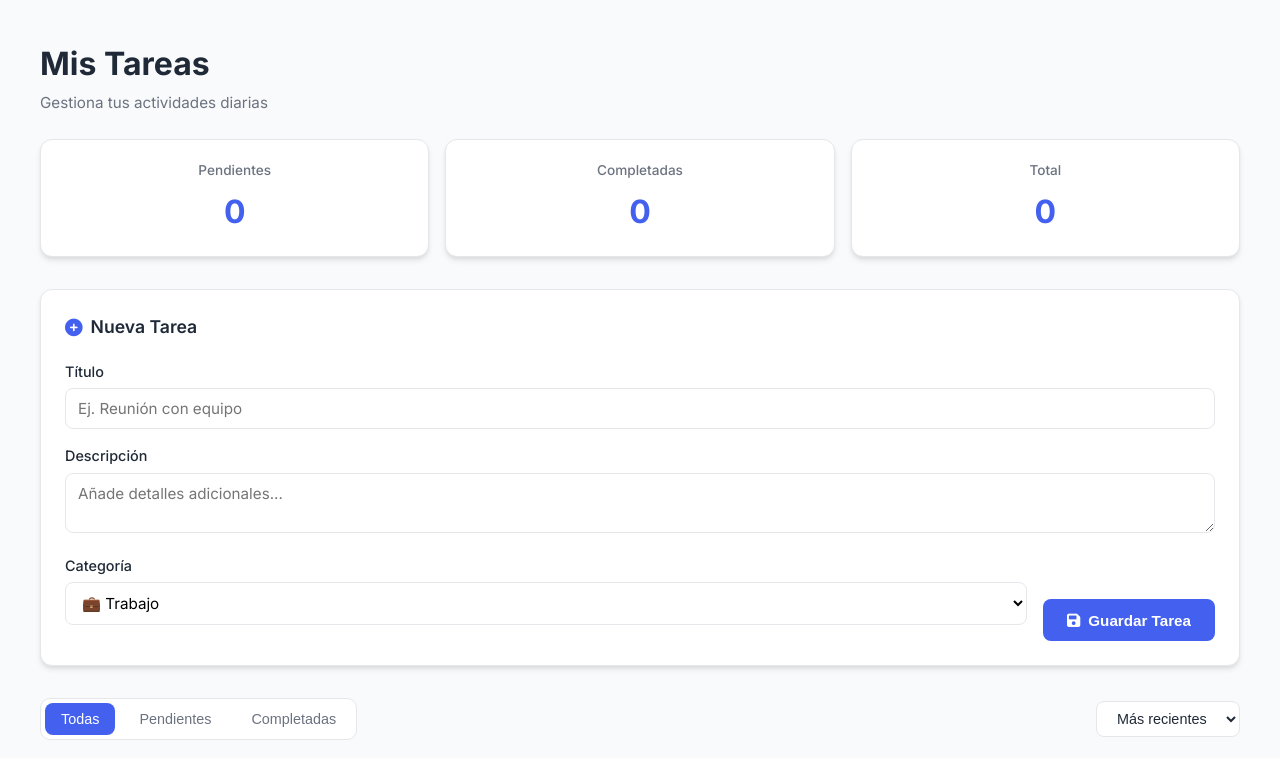
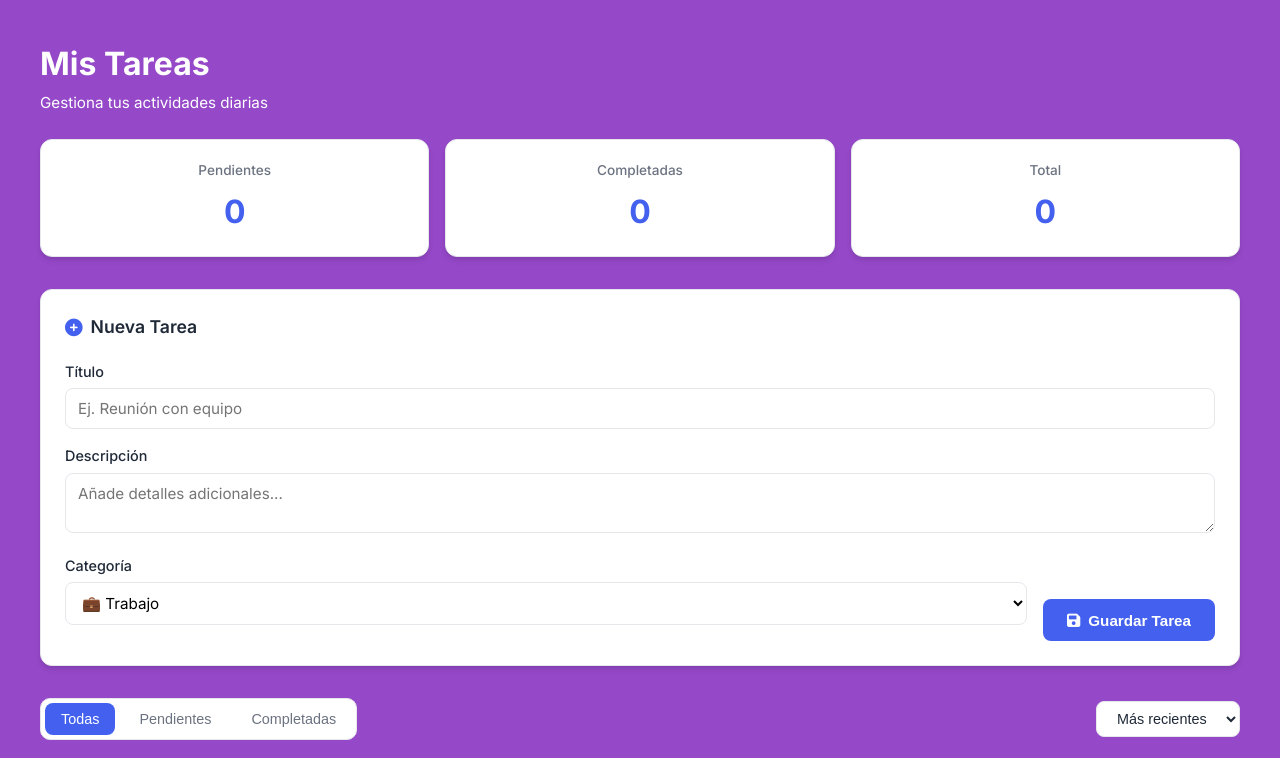
Before and after one commit to ztourkmani/gestor-de-tareas, a website: page index.html in a window 1280 px wide. Shown: the top 758 px of the page. Drawn offline with Linux system fonts and the light colour scheme; no server answers.

Commit message:
Cambio del color de fondo, y de letras

```diff
--- a/css/style.css
+++ b/css/style.css
@@ -37,11 +37,13 @@ body {
     justify-content: center;
 }
 
+body{
+    background: rgb(149, 72, 200);
+}
 .container {
     max-width: 1200px;
     width: 100%;
 }
-
 
 .header {
     margin-bottom: 24px;
@@ -50,12 +52,12 @@ body {
 .header h1 {
     font-size: 2rem;
     font-weight: 700;
-    color: var(--text-dark);
+    color: white;
     margin-bottom: 4px;
 }
 
 .subtitle {
-    color: var(--text-muted);
+    color: white;
     font-size: 0.95rem;
 }
 
@@ -90,7 +92,7 @@ body {
     box-shadow: 0 0 0 3px rgba(67, 97, 238, 0.1);
 }
 
-/* Stats Grid */
+
 .stats-grid {
     display: grid;
     grid-template-columns: repeat(3, 1fr);
@@ -217,7 +219,7 @@ body {
     transform: translateY(0);
 }
 
-/* Filters Section */
+
 .filters-section {
     display: flex;
     justify-content: space-between;
@@ -273,7 +275,7 @@ body {
     border-color: var(--primary);
 }
 
-/* Tasks Table */
+
 .tasks-container {
     background: var(--white);
     border-radius: 12px;
@@ -332,7 +334,6 @@ body {
     color: #065f46;
 }
 
-/* Category Badges */
 .category-badge {
     display: inline-flex;
     align-items: center;
--- a/js/storage.js
+++ b/js/storage.js
@@ -1,4 +1,3 @@
-// CAMBIA EL PUERTO SEGÚN CORRESPONDA (3000 o 3001)
 const API_URL = 'http://localhost:3001/tasks';
 
 const Storage = {
```
Also changed, not shown: db.json (+10 -2 lines), index.html (+1 -0 lines), js/app.js (+13 -13 lines).
